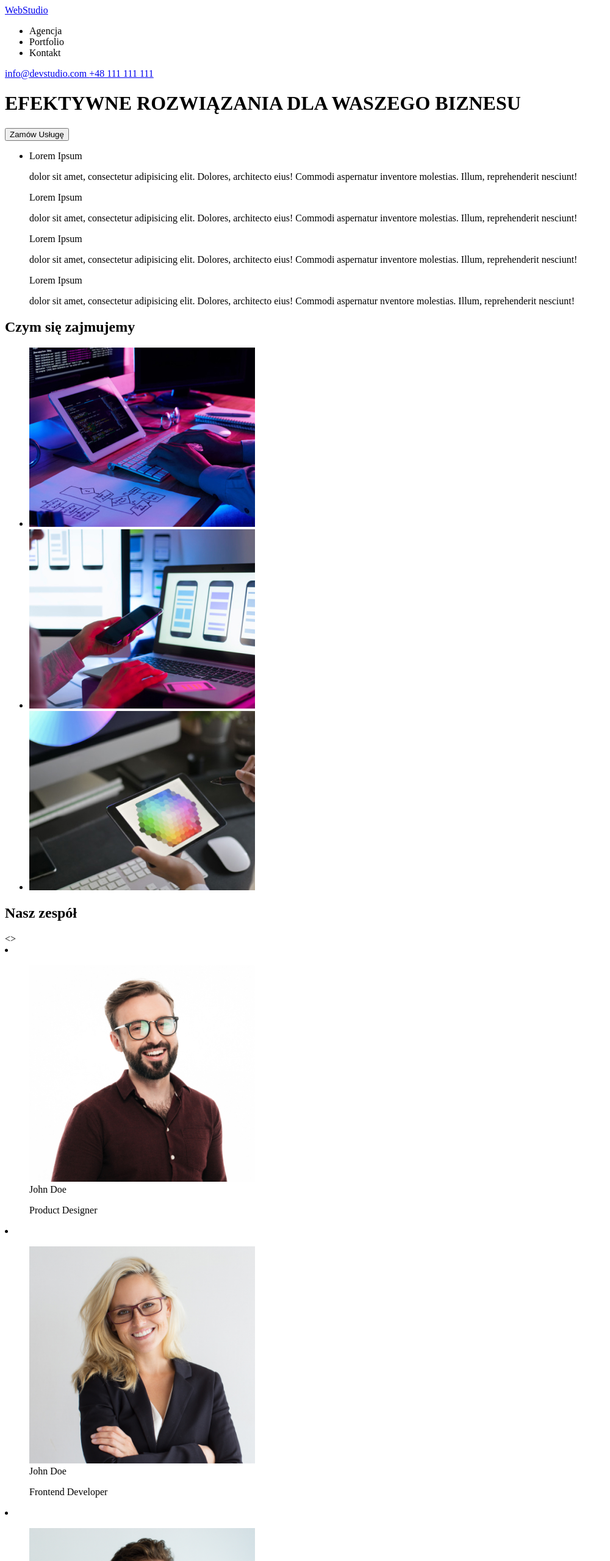
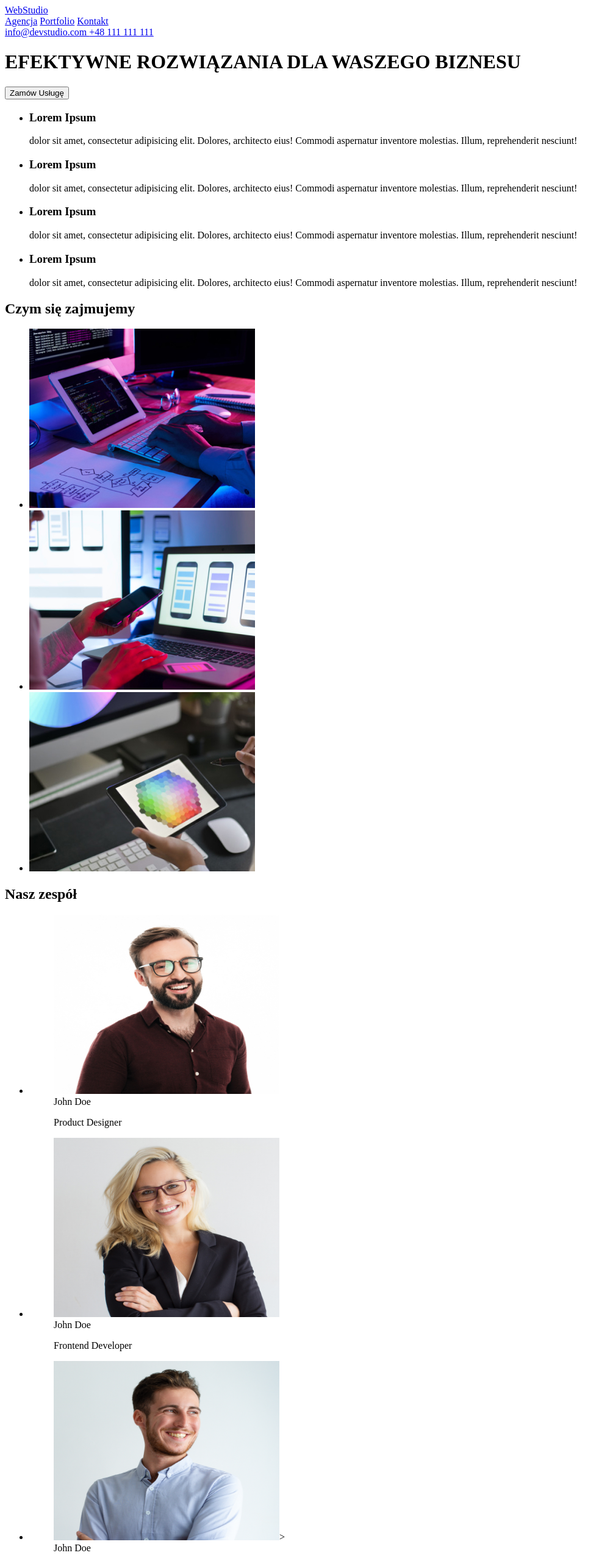
Before and after one commit to Gawor1990/goit-markup-hw-01, a plain HTML site: page index.html in a window 1280 px wide. Shown: the top 2560 px of the page at 61% size, without its empty margins (0-1000 px from the left). Drawn offline with Linux system fonts and the light colour scheme.

Commit message:
poprawa kodu

```diff
--- a/index.html
+++ b/index.html
@@ -4,45 +4,50 @@
     <meta charset="UTF-8">
     <meta http-equiv="X-UA-Compatible" content="IE=edge">
     <meta name="viewport" content="width=device-width, initial-scale=1.0">
-    <title>Document</title>
-</head><main>
+    <title>Studio</title>
+</head>
+<main>
+<header>
 <a href="#">WebStudio</a>
-<nav><ul>
-    <li>Agencja</li>
-    <li>Portfolio</li>
-    <li>Kontakt</li>
-
-</ul>
+<nav>
+<a href="#">Agencja</a>
+<a href ="#">Portfolio</a>
+<a href="#">Kontakt</a>
 </nav>
-<a href="mailto:info@devstudio.com">info@devstudio.com </a>
+<a href="mailto:info@devtudio.com">info@devstudio.com </a>
 <a href="tel:+48111111111">+48 111 111 111</a>
 </header>
 <h1>EFEKTYWNE ROZWIĄZANIA DLA WASZEGO BIZNESU</h1>
 <button type="button">Zamów Usługę</button>
-<ul><li><p>Lorem Ipsum</p>dolor sit amet, consectetur adipisicing elit. Dolores, architecto eius! Commodi aspernatur inventore molestias. Illum, reprehenderit nesciunt!</li><p>Lorem Ipsum</p>dolor sit amet, consectetur adipisicing elit. Dolores, architecto eius! Commodi aspernatur
-inventore molestias. Illum, reprehenderit nesciunt!</li><p>Lorem Ipsum</p>dolor sit amet, consectetur adipisicing elit. Dolores, architecto eius! Commodi aspernatur
-inventore molestias. Illum, reprehenderit nesciunt!</li><p>Lorem Ipsum</p>dolor sit amet, consectetur adipisicing elit. Dolores, architecto eius! Commodi aspernatur
-nventore molestias. Illum, reprehenderit nesciunt!</li>
+<ul>
+<li><h3>Lorem Ipsum</h3> dolor sit amet, consectetur adipisicing elit. Dolores, architecto eius! Commodi aspernatur inventore molestias. Illum, reprehenderit nesciunt!</li>
+<li><h3>Lorem Ipsum</h3> dolor sit amet, consectetur adipisicing elit. Dolores, architecto eius! Commodi aspernatur inventore molestias. Illum, reprehenderit nesciunt!</li>
+<li><h3>Lorem Ipsum</h3> dolor sit amet, consectetur adipisicing elit. Dolores, architecto eius! Commodi aspernatur inventore molestias. Illum, reprehenderit nesciunt!</li>
+<li><h3>Lorem Ipsum</h3> dolor sit amet, consectetur adipisicing elit. Dolores, architecto eius! Commodi aspernatur inventore molestias. Illum, reprehenderit nesciunt!</li>
 </ul>
 <h2>Czym się zajmujemy</h2>
-<ul><li><img src="./images/1.jpg" alt="biurko pracownicze" width="370" height="294"></li>
+<ul>
+<li><img src="./images/1.jpg" alt="biurko pracownicze" width="370" height="294"></li>
 <li><img src="./images/2.jpg" alt="laptop" width="370" height="294"> </li>
 <li><img src="./images/3.jpg" alt="tablet" width="370" height="294"> </li>
 </ul>
 <h2>Nasz zespół</h2>
-<><li><figure><img src="./images/4.jpg" alt="gość z brodą" width="370"><figcaption>John Doe<p>Product Designer</p></figcaption></figure></li>
-<li><figure><img src="./images/5.jpg" alt="blodnynka" width="370"><figcaption>John Doe<p>Frontend Developer</p></figcaption></figure></li>
-<li><figure><img src="./images/6.jpg" alt="marketingowiec" width="370"><figcaption>John Doe<p>Marketing</p></figcaption></figure></li>
-<li><figure><img src="./images/7.jpg" alt="Ui designer" width="370"><figcaption>John Doe <p>Ui Designer</p></figcaption></figure></li>
+<ul>
+<li><figure><img src="./images/4.jpg" alt="Product Designer" width="370" height="294"><figcaption>John Doe<p>Product Designer</p></figcaption></figure></li>
+<li><figure><img src="./images/5.jpg" alt="Frontend Developer" width="370" height="294"><figcaption>John Doe<p>Frontend Developer</p></figcaption></figure></li>
+<li><figure><img src="./images/6.jpg" alt="Marketing" width="370" height="294">><figcaption>John Doe<p>Marketing</p></figcaption></figure></li>
+<li><figure><img src="./images/7.jpg" alt="Ui designer" width="370" height="294"><figcaption>John Doe <p>Ui Designer</p></figcaption></figure></li>
 </ul>
 </main>
 <footer>
-<a href="#">WebStudio></a>
+<a href="#">WebStudio</a>
 <address>
-<ul><li><a href="addres:m.Warszawa, Aleje Jerozolimskie 21">m. Warszawa, Aleje Jerozolimskie 21</a></li>
-<li><a href="mailto:info@devstudio.com">info@devstudio.com </a></li>
-<li><a href="tel:+48111111111">+48 111 111 111</a></address></footer></html></li>
+<ul>
+<li>m.Warszawa, Aleje Jerozolimskie 21</li>
+<li>info@devstudio.com</li>
+<li>+48 111 111 111</li>
 </ul>
+</address>
 </footer>
 </body>
 </html>
```
Also changed, not shown: 1 other file.
